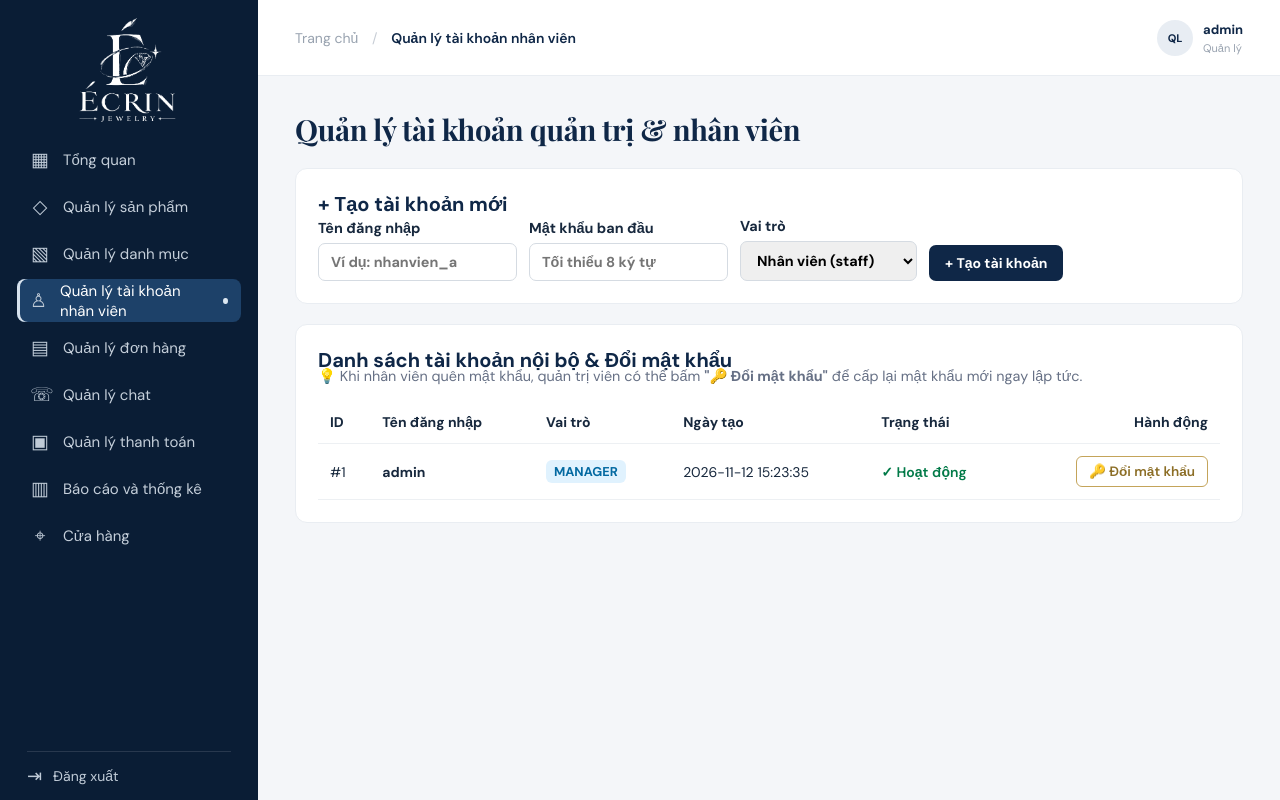
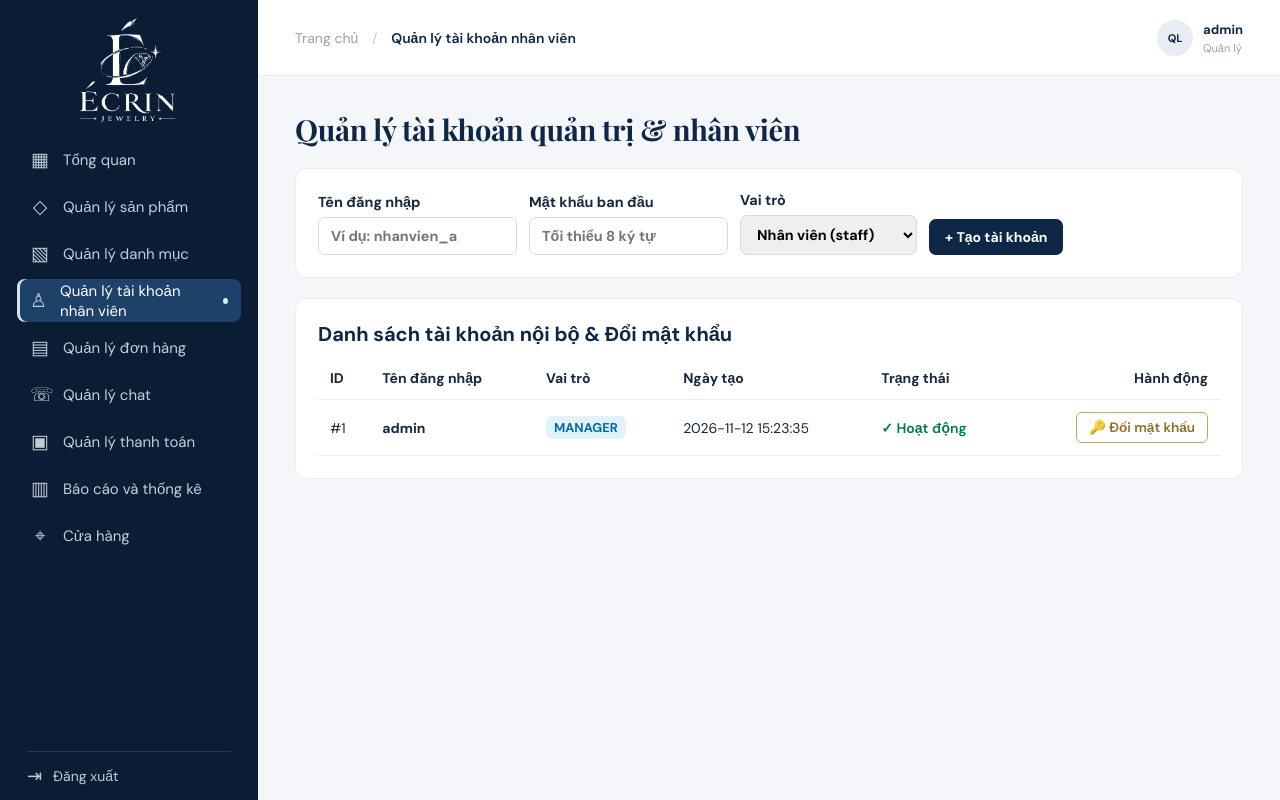
Before and after one commit to dinhphuonguyen10/baitaplonnhom7, a PHP site: page /admin/users.php in a window 1280 px wide. Run offline with PHP 8.4, Linux system fonts and the light colour scheme; a user stored in the database is signed in; data comes from the database, SQL or seed files in the repository.

Commit message:
Cập nhật giao diện quản lý tài khoản

```diff
--- a/admin/users.php
+++ b/admin/users.php
@@ -191,7 +191,6 @@ $adminCurrentPage = 'users.php';
 
         <!-- Form tạo tài khoản mới -->
         <section class="prototype-panel">
-            <h2>+ Tạo tài khoản mới</h2>
             <form method="post" class="prototype-form">
                 <input type="hidden" name="csrf_token" value="<?php echo $escape($_SESSION['staff_management_csrf']); ?>">
                 <input type="hidden" name="action" value="create">
@@ -214,9 +213,6 @@ $adminCurrentPage = 'users.php';
         <!-- Danh sách tài khoản & Đổi mật khẩu -->
         <section class="prototype-panel">
             <h2>Danh sách tài khoản nội bộ & Đổi mật khẩu</h2>
-            <p style="color: #667085; font-size: 0.9rem; margin-top: -6px; margin-bottom: 16px;">
-                💡 Khi nhân viên quên mật khẩu, quản trị viên có thể bấm <strong>"🔑 Đổi mật khẩu"</strong> để cấp lại mật khẩu mới ngay lập tức.
-            </p>
             <table class="prototype-table">
                 <thead>
                     <tr>
```
